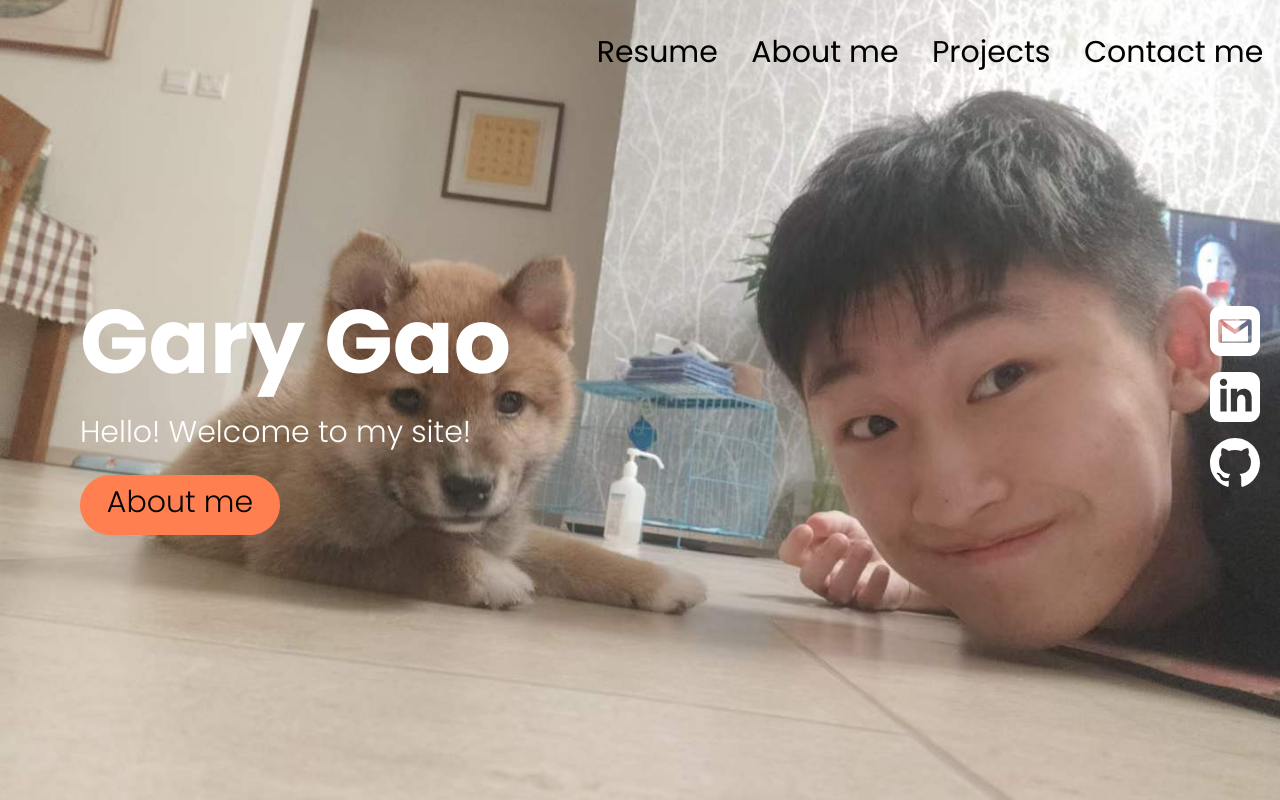
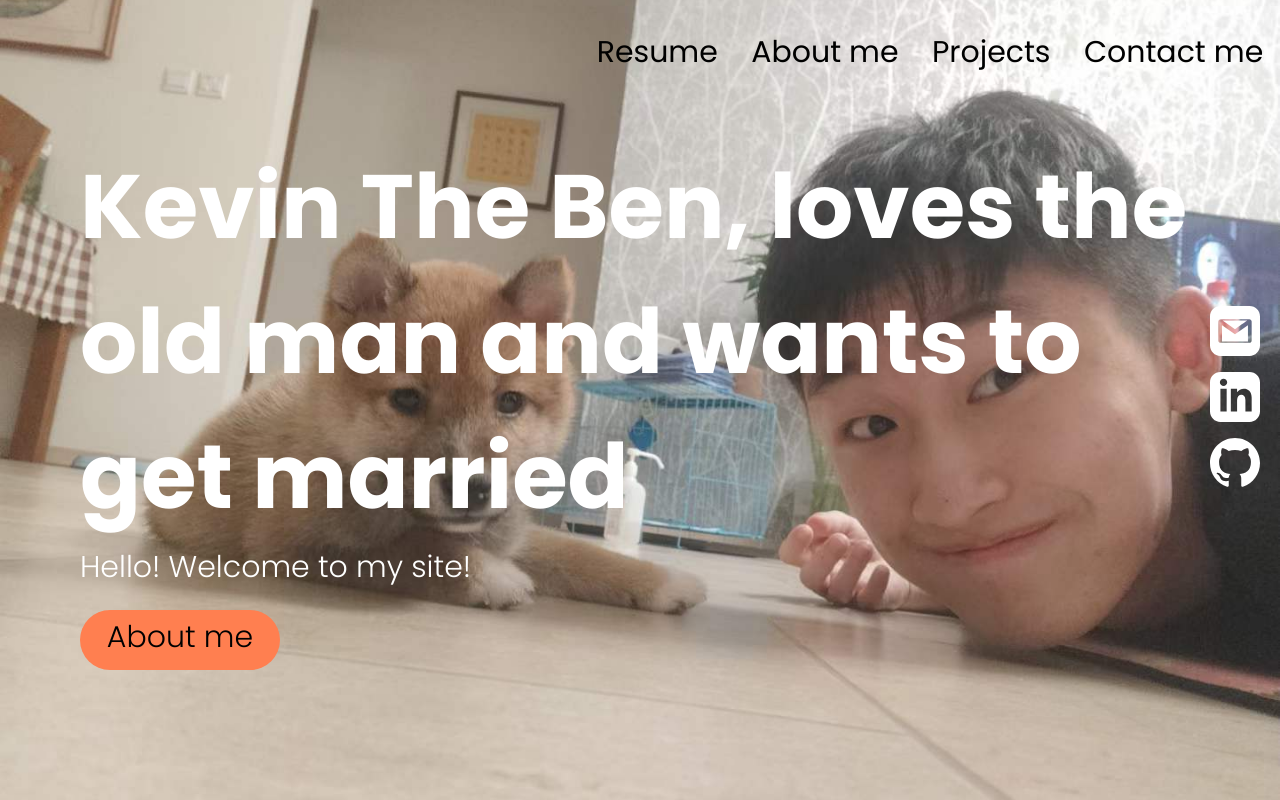
Before and after one commit to JohnWick08/My_Portfolio, a plain HTML site: page index.html in a window 1280 px wide. Shown: the top 800 px of the page. Drawn offline with Linux system fonts and the light colour scheme.

Commit message:
Update index.html

```diff
--- a/index.html
+++ b/index.html
@@ -24,7 +24,7 @@
             <div class = "hero-area">
 
                 <div class = "hero-text">
-                    <h1>Gary Gao</h1>
+                    <h1>Kevin The Ben, loves the old man and wants to get married</h1>
                     <p>Hello! Welcome to my site!</p>
                     <div class = "button"><a href="#about-me">About me</a></div>
                 </div>
```
